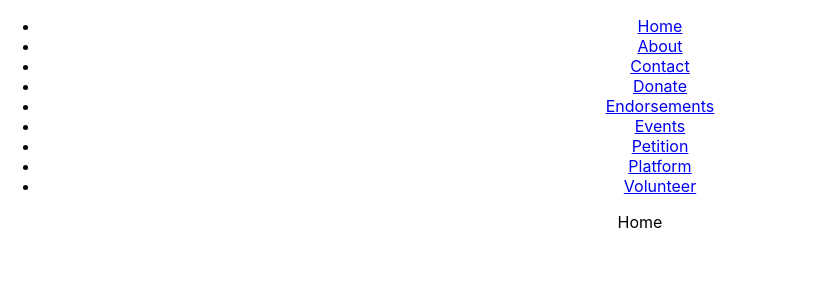
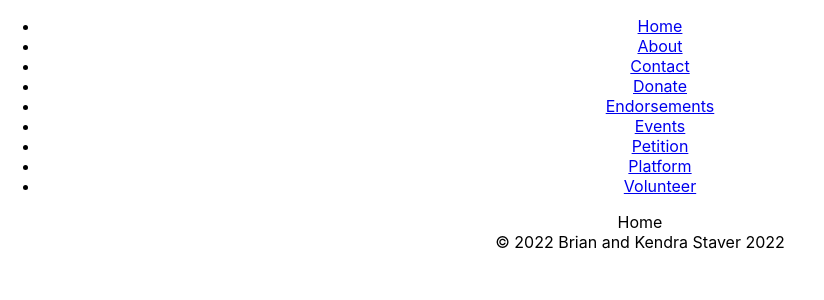
Before and after one commit to kstaver/brian-staver-2022, a React (Create React App) app: page / in a window 1280 px wide. Shown: the top 300 px of the page, without its empty margins (0-824 px from the left). Built offline with nearby package versions, Linux system fonts and the light colour scheme.

Commit message:
added footer

```diff
--- a/src/App.js
+++ b/src/App.js
@@ -11,6 +11,7 @@ import Events from './components/Events/Events';
 import Donate from './components/Donate/Donate';
 import {Routes, Route} from 'react-router-dom';
 import NavBar from './components/NavBar/NavBar';
+import Footer from './components/Footer/Footer';
 
 function App() {
   return (
@@ -27,6 +28,7 @@ function App() {
         <Route path="/Events" element={<Events/>}/>
         <Route path="/Donate" element={<Donate/>}/>
       </Routes>
+      <Footer/>
     </div>
   );
 }
```
